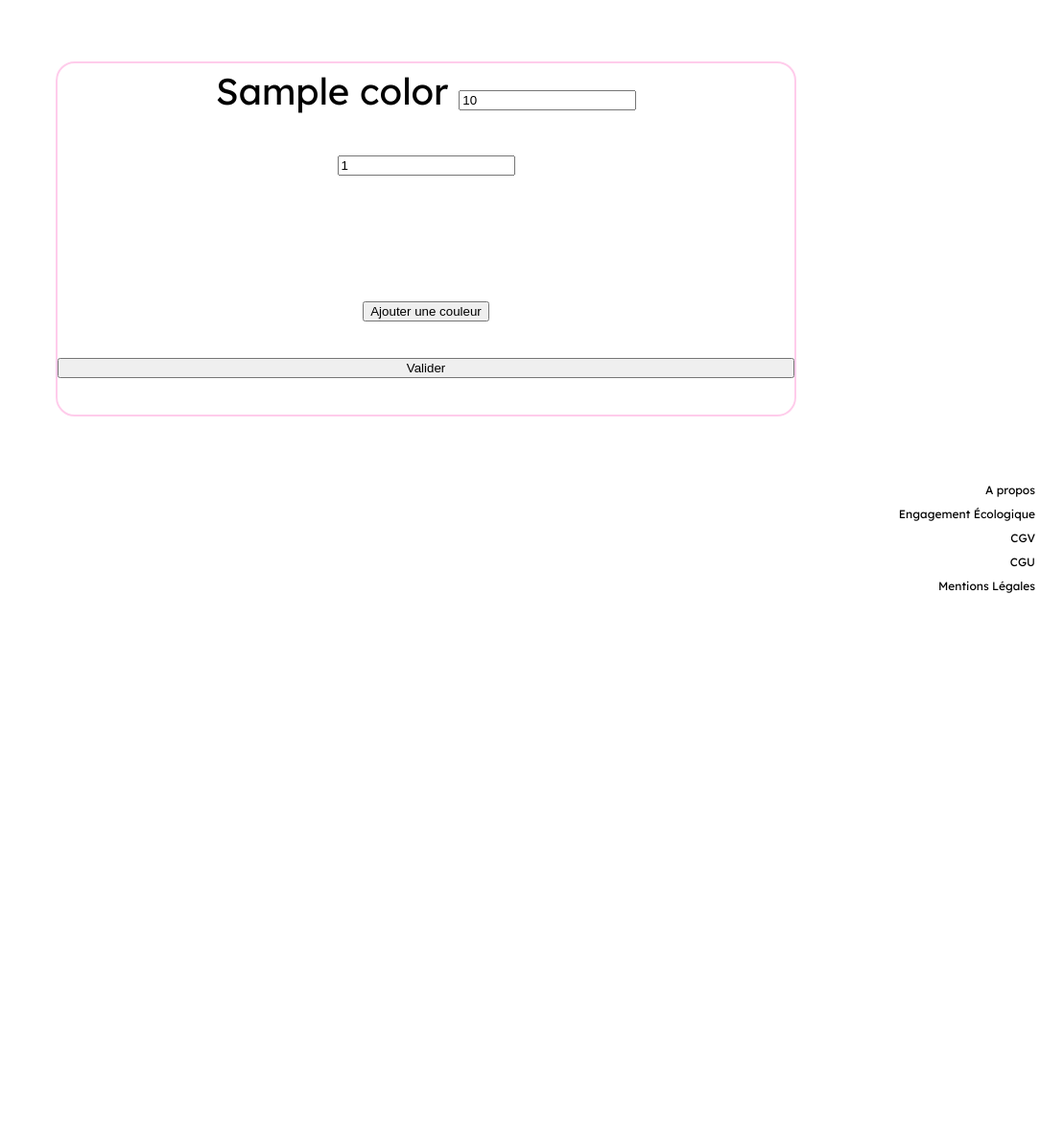
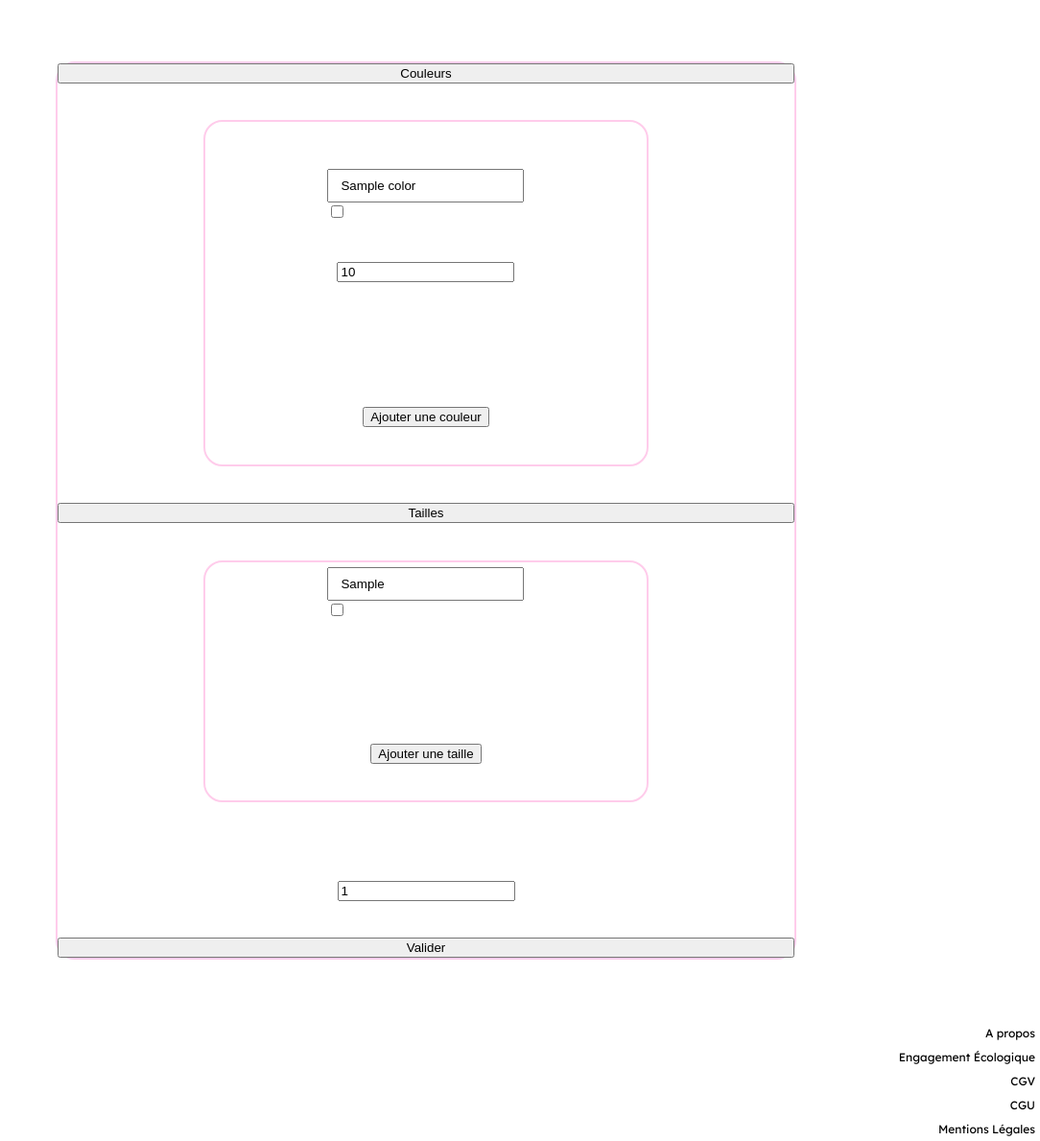
Before and after one commit to theotrc/Papagei, a Flask app: a page that uses App/templates/modifyitem.html in a window 1280 px wide. Shown: the part 57-1246 px from the top of the page at 96% size, without its empty margins (196-1280 px from the left). Before the commit the page ends 675 px from the top, so only its background shows below. Run offline with Flask 3, Linux system fonts and the light colour scheme; a user stored in the database is signed in; tables that the repository leaves empty hold one stand-in row (values such as "Sample post"); some web fonts are replaced.

Commit message:
modify item

```diff
--- a/App/routes/admin.py
+++ b/App/routes/admin.py
@@ -1,4 +1,5 @@
 from flask import render_template, request, redirect, url_for, Blueprint,flash
+from sqlalchemy import values
 from App import db
 from ..models import Cart, Item, ItemImage, Order, Item_size, Cart_item,Collection, ItemColor
 from flask_login import login_required, current_user
@@ -253,18 +254,82 @@ def modify_item(id):
 @login_required
 def modify_item_post(id):
     if current_user.is_admin:
+
+
+
+        sizes = request.form.getlist('sizes')
         colors = request.form.getlist('colors')
+        current_colors= request.form.getlist("currentColors")
+        current_colors_old_name = request.form.getlist("currentColorsOldNames")
+        current_quantities = request.form.getlist("currentQuantities")
+
+        current_size = request.form.getlist("current_sizes")
+        current_size_old_name = request.form.getlist("current_sizes_old_name")
         quantities = request.form.getlist("quantity")
+
         data = list(zip(colors, quantities))
         colors_and_quantities = dict(data)
 
+        data = list(zip(current_colors_old_name, current_quantities))
+        current_colors_and_quantities = dict(data)
+
+        data = list(zip(current_colors_old_name, current_colors))
+        current_colors_names_old_names = dict(data)
+
+        data = list(zip(current_size_old_name, current_size))
+        current_sizes_names = dict(data)
+
         item = Item.query.filter_by(id=int(id))
+        item_color = ItemColor.query.filter_by(item_id=int(id))
 
-        for color in item.first().colors:
-            color_id= color.id
-            html_name = f"quantity_{color_id}"
-            quantity = request.form.get(html_name)
-            ItemColor.query.filter_by(id=int(color_id)).update(values={"quantity": int(quantity)})
+        item_sizes = Item_size.query.filter_by(item_id=int(id))
+
+
+        ### AJOUT / MODIFICATION / SUPRESSION
+
+        # mise à jour des tailles déjà existantes
+        for current_size in current_sizes_names.keys():
+            new_size_name = str(current_sizes_names[current_size]).upper()
+            size_name = str(current_size).upper()
+            delete_item_size = request.form.get(f"delete_size_{current_size}")
+            if delete_item_size:
+                delete_item_size = item_sizes.filter_by(size=size_name).first()
+                db.session.delete(delete_item_size)
+            else:
+
+                if size_name == new_size_name:
+                    continue
+                else:
+                    item_sizes.filter_by(size=size_name).update(values={"size":new_size_name})
+
+        db.session.commit()
+
+        for size in sizes:
+            new_size = str(size).upper()
+            new_size_item = Item_size(size=new_size, item_id=int(id))
+            db.session.add(new_size_item)
+        db.session.commit()
+
+        # mise à jour des couleurs déjà existantes
+        for current_color in current_colors_and_quantities.keys():
+            delete_item_color = request.form.get(f"delete_color_{current_color}")
+            if delete_item_color:
+                delete_item_color = item_color.filter_by(name=current_color).first()
+                db.session.delete(delete_item_color)
+            else:
+                new_quantity = current_colors_and_quantities[current_color]
+                new_name = str(current_colors_names_old_names[current_color]).upper()
+                item_color.filter_by(name=current_color).update(values={"quantity":int(new_quantity),"name":new_name})
+
+
+
+        db.session.commit()
+
+        # for color in item.first().colors:
+        #     color_id= color.id
+        #     html_name = f"quantity_{color_id}"
+        #     quantity = request.form.get(html_name)
+        #     ItemColor.query.filter_by(id=int(color_id)).update(values={"quantity": int(quantity)})
 
         # ajout des couleurs en bdd
         for color in colors_and_quantities.keys():
@@ -273,8 +338,12 @@ def modify_item_post(id):
             new_color = ItemColor(name=color,quantity=quantity, item_id=int(id))
             db.session.add(new_color)
 
+
+
         sort = int(request.form.get("sort"))
         item.update(values={"sort":sort})
         db.session.commit()
+
+
         return redirect(url_for("admin.adminitems"))
     else:redirect(url_for("home.home"))
--- a/App/templates/modifyitem.html
+++ b/App/templates/modifyitem.html
@@ -1,5 +1,5 @@
+</html>
 
-</html>
 <head>
     <link rel="stylesheet" href="static/main.css">
 </head>
@@ -7,21 +7,59 @@
 {% extends "base.html" %}
 
 {% block content %}
+
 <body class="login">
+
     <body>
 
-    <div class= header-compte>
+        <div class=header-compte>
 
             <div>
                 <form method="POST" action="{{url_for('admin.modify_item_post', id=item.id)}}">
+                    <button type="button" id="toggleButtonColors">Couleurs</button>
+                    <div class=header-compte id="colors_id">
                         {% for color in item.colors %}
-                <p>{{color.name}} <input class="input is-large" type="number" name="quantity_{{color.id}}" placeholder="Quantité" value={{color.quantity}} required></p>
+                        <p style="display: none;"><input type="text" value="{{color.name}}"
+                                name="currentColorsOldNames"></p>
+                        <p></p>
+                        <p><input type="text" value="{{color.name}}" name="currentColors">
+                            <input type="checkbox" name="delete_color_{{color.name}}">
+                        </p>
+                        <p><input class="input is-large" type="number" name="currentQuantities" placeholder="Quantité"
+                                value="{{color.quantity}}" required></p>
                         {% endfor %}
-                <p> <input class="input is-large" type="number" name="sort" placeholder="ordre" value={{item.sort}} required> </p>
+                        <p>
+                        <div id="item_color"></div>
+                        </p>
+                        <p> <button type="button" onclick="addColor()">Ajouter une couleur</button> </p>
+                    </div>
 
-                <p> <div id="item_color"></div> </p>
+                    <button type="button" id="toggleButtonSizes">Tailles</button>
+                    <div class=header-compte id="sizes">
+                        {% for size in item.sizes %}
+                        <p style="display: none"><input class="input is-large" type="text" name="current_sizes_old_name"
+                                placeholder="size" value="{{size.size}}"></p>
+                        <p><input class="input is-large" type="text" name="current_sizes" placeholder="size"
+                                value="{{size.size}}" required>
+                            <input type="checkbox" name="delete_size_{{size.size}}">
+                        </p>
+                        {% endfor %}
+                        <p>
+                        <div id="item_size"></div>
+                        </p>
+                        <p> <button type="button" onclick="addSize()">Ajouter une taille</button> </p>
+                    </div>
 
-                <p> <button type="button" onclick="ajouterUneCouleur()">Ajouter une couleur</button> </p>
+
+
+            </div>
+
+            <p> <input class="input is-large" type="number" name="sort" placeholder="ordre" value="{{item.sort}}"
+                    required> </p>
+
+
+
+
             <input type="submit" value="Valider">
             </form>
         </div>
@@ -31,20 +69,20 @@
 
     </body>
     <script>
-    let inputCount = 0;
-    function ajouterUneCouleur() {
-      inputCount++;
+        let inputCountColor = 0;
+        function addColor() {
+            inputCountColor++;
 
             // Créer un nouvel élément de champ de saisie de texte
             const inputElement = document.createElement('input');
             inputElement.type = 'text';
             inputElement.name = 'colors'; // Nom unique pour chaque champ de saisie de texte
-      inputElement.placeholder = `couleur ${inputCount + 1}`
+            inputElement.placeholder = `couleur ${inputCountColor + 1}`
 
             const inputQuantity = document.createElement('input');
             inputQuantity.type = 'number';
             inputQuantity.name = 'quantity'; // Nom unique pour chaque champ de saisie de texte
-      inputQuantity.placeholder = `quantité de la couleur ${inputCount + 1}`
+            inputQuantity.placeholder = `quantité de la couleur ${inputCountColor + 1}`
 
 
             // Ajouter le champ de saisie de texte au conteneur
@@ -52,6 +90,48 @@
             item_color.appendChild(inputElement);
             item_color.appendChild(inputQuantity);
         };
+
+        let inputCountSize = 0;
+        function addSize() {
+            inputCountSize++;
+
+            // Créer un nouvel élément de champ de saisie de texte
+            const inputElement = document.createElement('input');
+            inputElement.type = 'text';
+            inputElement.name = 'sizes'; // Nom unique pour chaque champ de saisie de texte
+            inputElement.placeholder = `taille ${inputCountSize + 1}`
+
+            // Ajouter le champ de saisie de texte au conteneur
+            const item_size = document.getElementById('item_size');
+            item_size.appendChild(inputElement);
+        };
+
+
+        function toggleVisibility(elementId) {
+            var element = document.getElementById(elementId);
+
+            if (element.style.display === "none") {
+                element.style.display = "block";
+            } else {
+                element.style.display = "none";
+            }
+        }
+
+        document.addEventListener("DOMContentLoaded", function () {
+            var toggleButtonColors = document.getElementById("toggleButtonColors");
+            var toggleButtonSizes = document.getElementById("toggleButtonSizes");
+            var toggleButtonImages = document.getElementById("toggleButtonImages");
+
+
+            toggleButtonColors.addEventListener("click", function () {
+                toggleVisibility("colors_id");
+            });
+
+            toggleButtonSizes.addEventListener("click", function () {
+                toggleVisibility("sizes");
+            });
+        });
+
     </script>
     {% endblock content%}
 
--- a/app.py
+++ b/app.py
@@ -1,4 +1,4 @@
 from App import app,db
 
 if __name__ == "__main__":
-    app.run(host='0.0.0.0', port=80, debug=True)
+    app.run(host='0.0.0.0', port=80)
```
Lines whose indentation alone changed are shown as unchanged.
